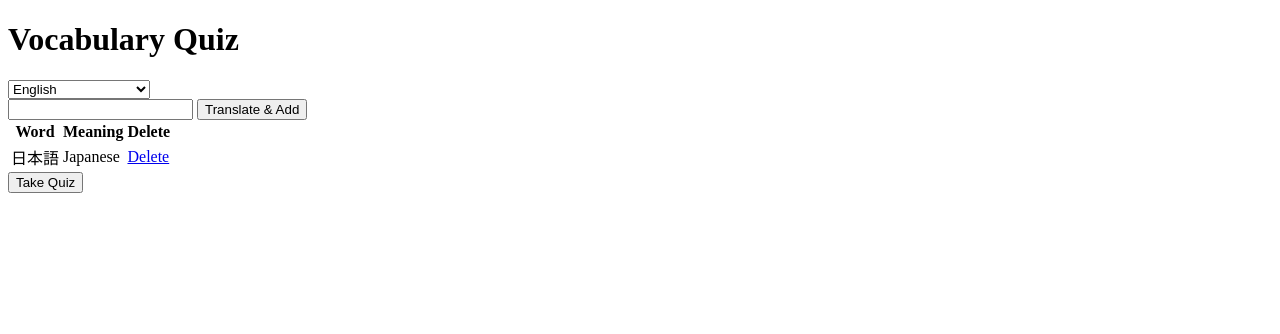
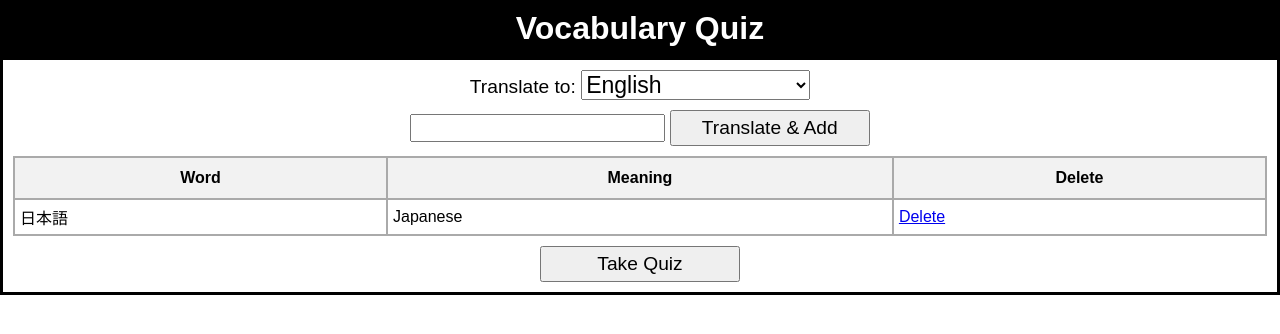
Before and after one commit to shaunyongfc/MSAP3-Vocabulary-Quiz, a Flask app: page / in a window 1280 px wide. Shown: the top 334 px of the page. Run offline with Flask 2, Linux system fonts and the light colour scheme; data comes from the database, SQL or seed files in the repository; both versions use the stored data as it was after the commit.

Commit message:
commenting, css etc

```diff
--- a/app.py
+++ b/app.py
@@ -1,48 +1,51 @@
-from flask import Flask, render_template, request, redirect, flash
+from flask import Flask, render_template, request, redirect, flash, url_for, send_from_directory
 from flask_sqlalchemy import SQLAlchemy
 import os, requests, random
 
+# initialization
 app = Flask(__name__)
 app.config['SQLALCHEMY_TRACK_MODIFICATIONS'] = False
 app.config['SQLALCHEMY_DATABASE_URI'] = 'sqlite:///foo.db'
+app.secret_key = "abcdefg"
 db = SQLAlchemy(app)
-language = "en"
+translate_key = os.environ['TRANSLATE_KEY']
+language = 'en' # default value for translation
 
-translate_key = os.environ["TRANSLATE_KEY"]
-app.secret_key = os.environ["SECRET_KEY"]
-
+# db class to store words requested for translations
 class Vocab(db.Model):
     id = db.Column(db.Integer, primary_key=True)
     word = db.Column(db.String(100), nullable=False)
     meaning = db.Column(db.String(100), nullable=False)
 
-@app.route("/", methods=["GET", "POST"])
+# index page
+@app.route('/', methods=['GET', 'POST'])
 def index():
     global language
     global new_quiz
-    new_quiz = True
-    if request.method == "POST":
-        if "Translate" in request.form:
+    new_quiz = True # boolean to determine whether new quiz should be generated when called
+    if request.method == 'POST':
+        if 'Translate' in request.form:
             word = request.form['word']
-            language = request.form["language"]
+            language = request.form['language']
             meaning = translate_text(word, translate_key)
-            flash(f'The word "{word}" means {meaning}!')
-            new_vocab = Vocab(word=word, meaning=meaning)
+            flash(f'The word "{word}" means {meaning}!') # return the meaning as a flash message
+            new_vocab = Vocab(word=word, meaning=meaning) # add to the db
             try:
                 db.session.add(new_vocab)
                 db.session.commit()
                 return redirect('/')
             except:
                 return 'Error. Please try again.'
-        elif "Quiz" in request.form:
+        elif 'Quiz' in request.form:
             return redirect('/quiz/')
         else:
-            return 'Error. Please try again.'
+            return redirect('/')
     else:
         vocabs = Vocab.query.order_by(Vocab.id).all()
-        return render_template("index.html", vocabs=vocabs, language=language)
+        return render_template('index.html', vocabs=vocabs, language=language)
 
-@app.route("/delete/<int:id>")
+# called to delete a vocab entry in index
+@app.route('/delete/<int:id>')
 def delete(id):
     vocab = Vocab.query.get_or_404(id)
     try:
@@ -53,26 +56,28 @@ def delete(id):
     except:
         return 'Error. Please try again.'
 
-@app.route("/quiz/retry/", methods=["GET", "POST"])
+# called to generate new quiz page
+@app.route('/quiz/retry/', methods=['GET', 'POST'])
 def quiz_retry():
     global new_quiz
     new_quiz = True
     return redirect('/quiz/')
 
-@app.route("/quiz/", methods=["GET", "POST"])
+# quiz page
+@app.route('/quiz/', methods=['GET', 'POST'])
 def quiz():
     global new_quiz
     global vocabs
     if new_quiz == True:
         new_quiz = False
         vocabs = Vocab.query.order_by(Vocab.id).all()
-        random.shuffle(vocabs)
+        random.shuffle(vocabs) # shuffle the order of the words
         meaning_shuffled = []
         for vocab in vocabs:
             meaning_shuffled.append(vocab.meaning)
-        random.shuffle(meaning_shuffled)
-        return render_template("quiz.html", vocabs=vocabs, meaning_shuffled=meaning_shuffled, answers=[], feedbacks = [])
-    elif request.method == "POST":
+        random.shuffle(meaning_shuffled) # shuffle the meanings of the words
+        return render_template('quiz.html', vocabs=vocabs, meaning_shuffled=meaning_shuffled, answers=[], feedbacks = [])
+    elif request.method == 'POST': # check answers and calculate score
         answers = []
         feedbacks = []
         scored = 0
@@ -83,31 +88,35 @@ def quiz():
             answers.append(answer)
             if answer == vocab.meaning:
                 scored += 1
-                feedbacks.append("Correct!")
+                feedbacks.append('Correct!')
             else:
-                feedbacks.append(f"Incorrect! The answer is {vocab.meaning}")
+                feedbacks.append(f'Incorrect! The answer is {vocab.meaning}')
         score_perc = (scored / max_score) * 100
-        feedbacks.append("")
+        feedbacks.append('')
         flash(f'You answered {scored} correctly out of {max_score}! Your score is {score_perc:.1f}%!')
-        return render_template("quiz.html", vocabs=vocabs, answers=answers, feedbacks=feedbacks)
+        return render_template('quiz.html', vocabs=vocabs, answers=answers, feedbacks=feedbacks)
     else:
         return 'Error. Please try again.'
 
+# function to translate words
 def translate_text(word, key):
-    uri = "https://api.cognitive.microsofttranslator.com/translate?api-version=3.0&to=" + language
+    uri = 'https://api.cognitive.microsofttranslator.com/translate?api-version=3.0&to=' + language
     headers = {
         'Ocp-Apim-Subscription-Key': key,
         'Content-type': 'application/json'
     }
-    json = [{ "text": word}]
+    json = [{ 'text': word}]
     try:
-        print("Translating", word)
         response = requests.post(uri, headers=headers, json=json)
         response.raise_for_status()
-        meaning = response.json()[0]["translations"][0]["text"]
+        meaning = response.json()[0]['translations'][0]['text']
         return meaning
     except:
-        return "Error calling the Translator Text API"
+        return 'Error. Please try again.'
 
-if __name__ == "__main__":
+@app.route('/favicon.ico')
+def favicon():
+    return send_from_directory(os.path.join(app.root_path, 'static'), 'favicon.ico',mimetype='image/vnd.microsoft.icon')
+
+if __name__ == '__main__':
     app.run(debug=True)
--- /dev/null
+++ b/static/css/main.css
@@ -0,0 +1,69 @@
+body, html {
+	margin: 0px;
+	font-family: sans-serif;
+}
+
+h1 {
+	text-align: center;
+	margin: 0px;
+	padding: 10px;
+	background-color: black;
+	color: white;
+}
+
+p {
+	margin: 0px;
+	padding: 0px;
+	font-size: 120%;
+}
+
+table, td, th {
+	border: 2px solid #aaa;
+}
+
+table {
+	margin-top: 10px;
+	border-collapse: collapse;
+	width: 100%
+}
+
+th {
+	background-color: #f2f2f2;
+	height: 30px;
+	padding: 5px;
+}
+
+td {
+	padding: 5px;
+}
+
+form {
+	text-align: center;
+}
+
+.container {
+	border: 3px solid black;
+	padding: 10px;
+}
+
+.button {
+	margin-top: 10px;
+	padding: 5px;
+	width: 200px;
+	font-size: 120%;
+}
+
+.text-fill {
+	font-size: 120%;
+}
+
+.form-control {
+	font-size: 120%;
+}
+
+.flashed-message {
+	border: 2px solid black;
+	padding: 10px;
+	margin: 10px;
+	background-color: #eee;
+}
--- a/templates/base.html
+++ b/templates/base.html
@@ -3,20 +3,20 @@
 <html lang="en">
 		<head>
 				<title>Vocabulary Quiz</title>
-				<link rel="stylesheet" href="/static/main.css">
+				<link rel="stylesheet" href="{{ url_for('static', filename='css/main.css') }}">
 				{% block head %}{% endblock %}
 		</head>
 		<body>
 				<h1>Vocabulary Quiz</h1>
-				<div class="flashed-messages">
 					{% with messages = get_flashed_messages() %}
 						{% if messages %}
-							{% for message in messages %}
-								<p>{{message}}</p>
-							{% endfor %}
+							<div class="flashed-message">
+								{% for message in messages %}
+									<p>{{message}}</p>
+								{% endfor %}
+							</div>
 						{% endif %}
 					{% endwith %}
-				</div>
 				{% block body %}{% endblock %}
 		</body>
 </html>
--- a/templates/index.html
+++ b/templates/index.html
@@ -5,9 +5,10 @@
 
 {% block body %}
 <div class="container">
-	<div class="new-word-input">
 	<form action="/" method="POST" enctype="multipart/form-data">
 		<div class="language">
+			<p>
+				Translate to:
 				<select id="language" class="form-control" name="language">
 					<option value="en"{% if language == "en" %} selected="selected" {% endif %}>English</option>
 					<option value="zh-Hant"{% if language == "zh-Hant" %} selected="selected" {% endif %}>Chinese (simplified)</option>
@@ -20,11 +21,11 @@
 					<option value="pt"{% if language == "pt" %} selected="selected" {% endif %}>Portugese</option>
 					<option value="es"{% if language == "es" %} selected="selected" {% endif %}>Spanish</option>
 				</select>
+			</p>
 		</div>
-			<input type="text" id="word" name="word">
-			<input type="submit" id="translate-add" name="Translate" value="Translate & Add">
+		<input type="text" class="text-fill" id="word" name="word">
+		<input type="submit" class="button" id="translate-add" name="Translate" value="Translate & Add">
 	</form>
-	</div>
 	<table>
 		<tr>
 			<th>Word</th>
@@ -43,10 +44,8 @@
 			</tr>
 		{% endfor %}
 	</table>
-	<div class="take-quiz">
 	<form action="/" method="POST" enctype="multipart/form-data">
-			<input type="submit" id="take-quiz" name="Quiz" value="Take Quiz">
+		<input type="submit" class="button" id="take-quiz" name="Quiz" value="Take Quiz">
 	</form>
 </div>
-</div>
 {% endblock %}
```
Also changed, not shown: requirements.txt (added, +13 -0 lines), templates/quiz.html (+5 -7 lines), README.md (added), foo.db, static/favicon.ico (added), static/main.css (deleted), 1 other file. Lines whose indentation alone changed are shown as unchanged.
